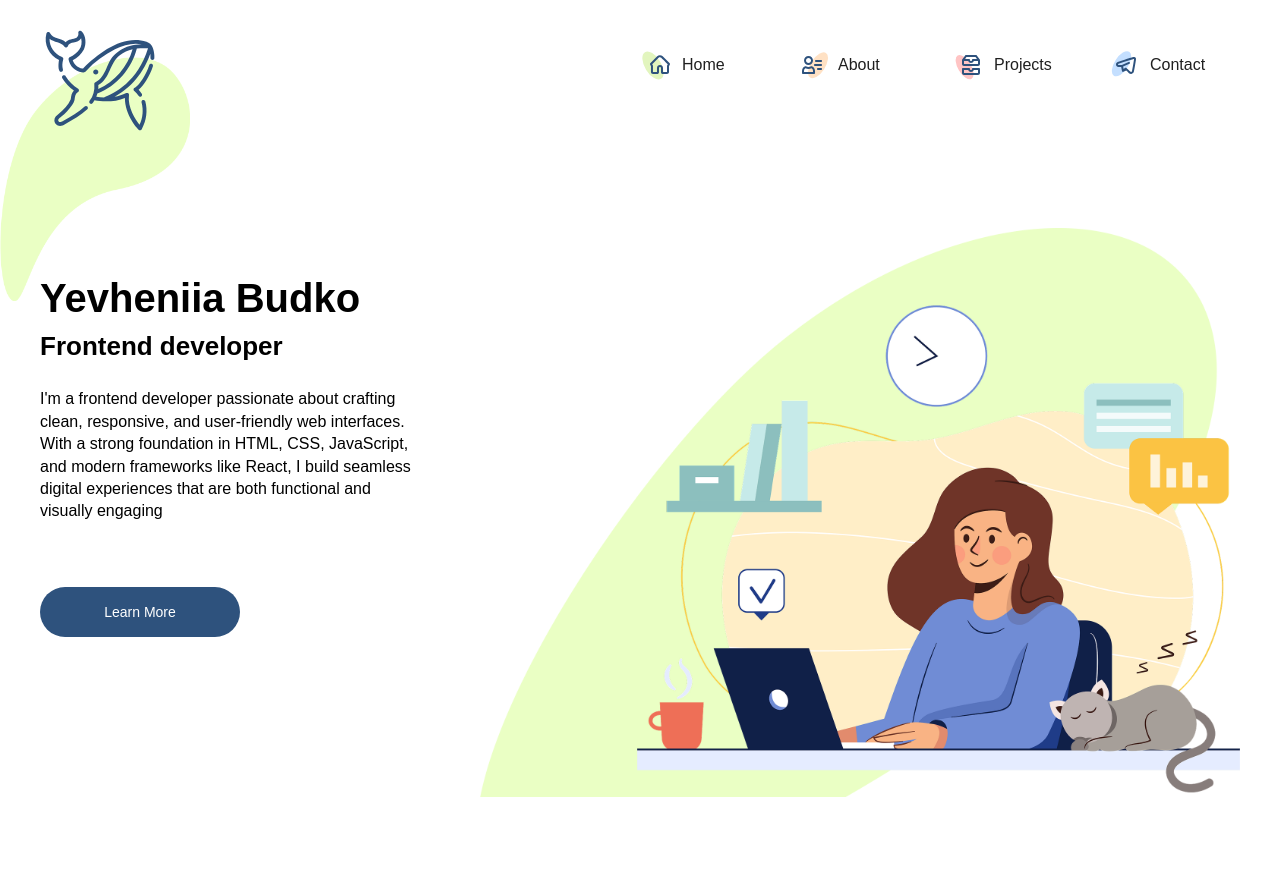
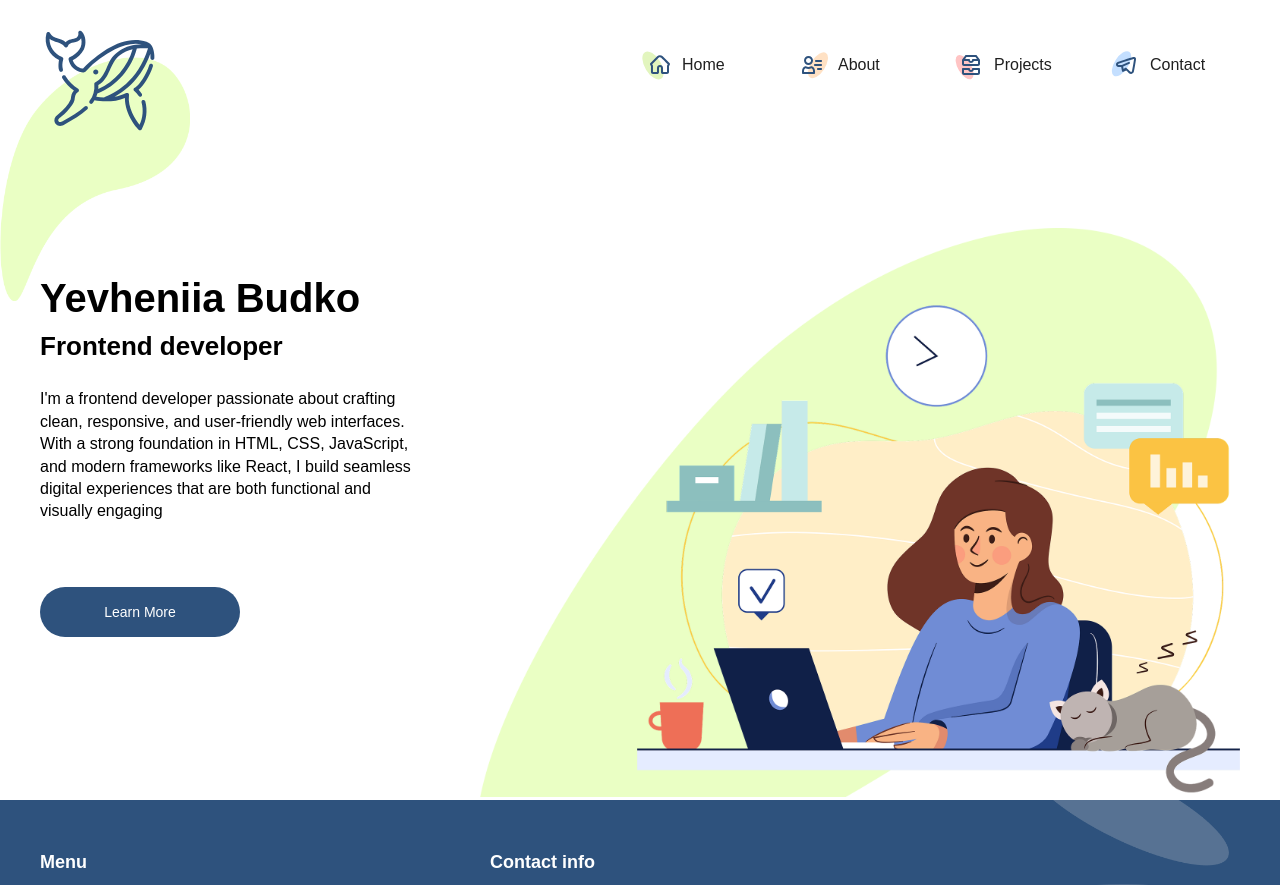
Before and after one commit to ev-indrik/my-portfolio, a React (Vite) app: page / in a window 1280 px wide. Shown: the top 885 px of the page. Before the commit the page ends 800 px from the top, so only its background shows below. Built offline with nearby package versions, Linux system fonts and the light colour scheme.

Commit message:
WIP: add Footer to Home, ProjectDetailedPage in process

```diff
--- a/src/layuot/WebsiteLayout.tsx
+++ b/src/layuot/WebsiteLayout.tsx
@@ -1,11 +1,11 @@
 import {type FC} from 'react';
 import Header from "../components/header/Header.tsx";
 import Footer from '../components/footer/Footer.tsx';
-import {Outlet, useLocation} from "react-router";
+import {Outlet} from "react-router";
 
 const WebsiteLayout: FC = () => {
-    const location = useLocation();
-    const isHome = ['/home', '/'].includes(location.pathname);
+    // const location = useLocation();
+    // const isHome = ['/home', '/'].includes(location.pathname);
 
     return (
         <div className={'layout-wrapper'}>
@@ -15,7 +15,7 @@ const WebsiteLayout: FC = () => {
                 <Outlet />
             </div>
 
-            {!isHome && <Footer />}
+            <Footer />
         </div>
     );
 };
--- a/src/pages/project-detailed-page/ProjectDetailedPage.tsx
+++ b/src/pages/project-detailed-page/ProjectDetailedPage.tsx
@@ -65,7 +65,7 @@ const imageMap: Record<string, string> = {
 
 const {Title, Paragraph} = WebsiteTypography;
 import projects from '../../data/projectsData.json'
-import type {ProjectItemProps} from "@/type/types";
+import type {ProjectItem} from "@/type/types";
 
 const ProjectDetailedPage: FC = () => {
 
@@ -84,10 +84,9 @@ const ProjectDetailedPage: FC = () => {
 
     // ===>> ProjectItem receving
 
-    const project = getProjectById(projectId || '') as ProjectItemProps & {
+    const project = getProjectById(projectId || '') as ProjectItem & {
         techLogos: TechContent[];
     };
-    // const project: ProjectItemProps | undefined = getProjectById(projectId || '')
 
     const onGithubClick = () => {
         if (!project?.githubUrl) return;
```
Also changed, not shown: src/type/types.ts (+1 -14 lines).
